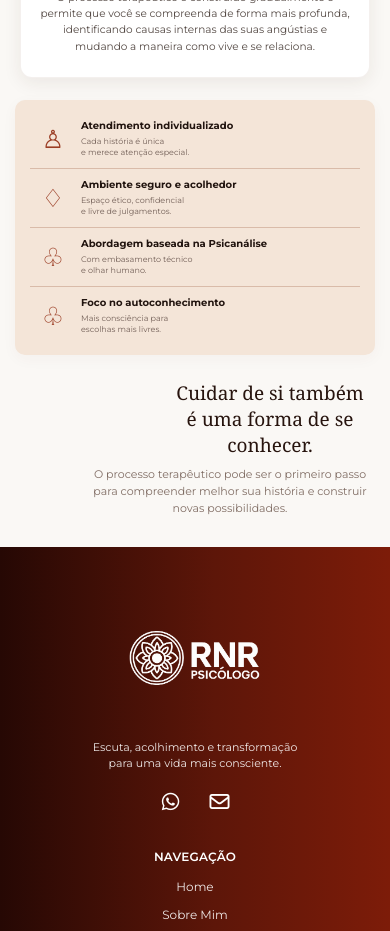
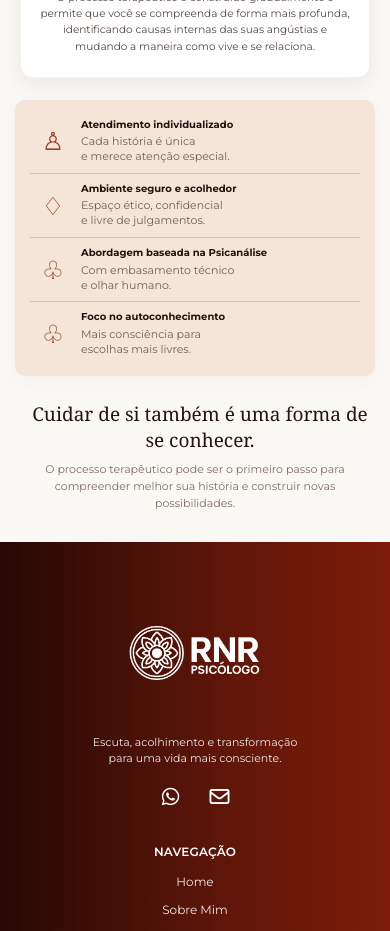
Before and after one commit to VictorEmanuel06/projeto-integrador-back-end, a React (Vite) app in the folder frontend/: page /Servicos in a window 390 px wide. Shown: the part 880-1811 px from the top of the page. Built offline with nearby package versions, Linux system fonts and the light colour scheme; no server answers.

Commit message:
tela de servicos css

```diff
--- a/frontend/src/pages/servicos/Servicos.css
+++ b/frontend/src/pages/servicos/Servicos.css
@@ -346,6 +346,8 @@
     padding: 0 20px;
 
     box-sizing: border-box;
+
+    text-align: center;
 }
 
 .servicos-final h2 {
@@ -355,17 +357,19 @@
 
     font-size: 22px;
 
-    margin-left: 150px;
+    margin-left: 10px;
 
     font-weight: 500;
 
     color: #27140e;
+
+    text-align: center;
 }
 
 .servicos-final p {
     max-width: 650px;
 
-    margin-left: 70px;
+    margin: 0 auto;
 
     color: #806d64;
 
@@ -544,7 +548,7 @@
 
 
     .diferencial-texto p {
-        font-size: 8px;
+        font-size: 11px;
     }
 
 
```
